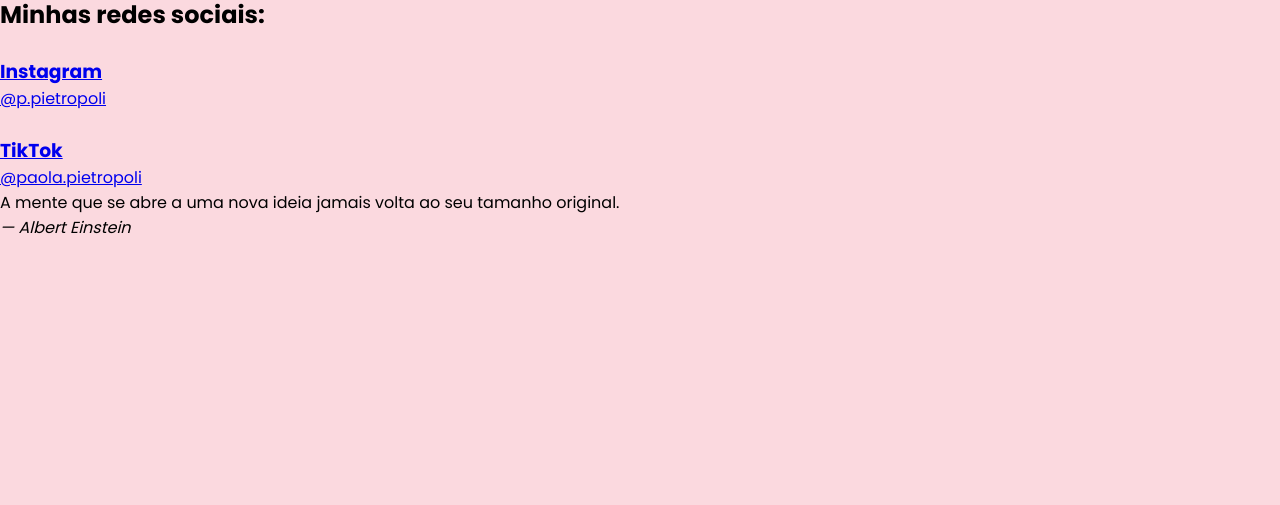
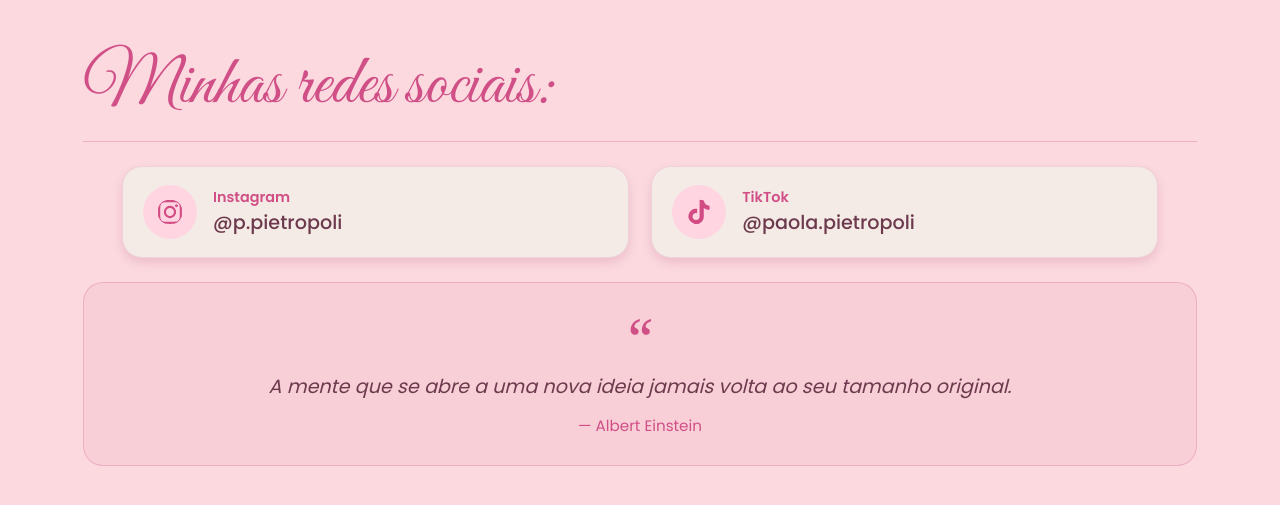
Before and after one commit to paolapietropoli/meu-site-pessoal, a plain HTML site: page index.html in a window 1280 px wide. Shown: the part 3236-3741 px from the top of the page. Before the commit the page ends 3476 px from the top, so only its background shows below. Drawn offline with Linux system fonts and the light colour scheme.

Commit message:
Implementação do CSS na sessão 'Redes Sociais'

```diff
--- a/style.css
+++ b/style.css
@@ -491,77 +491,116 @@ body {
   transform: translateY(-80%) rotate(180deg);  /* só a pontinha aparece no topo */
 }
 
-
-/* ===== Seção 2: tablet e celular ===== */
-@media (max-width: 900px) {
-  .sobre {
-    padding-bottom: 30vw;
+/* ===================================================
+   SEÇÃO 5 — REDES SOCIAIS
+   =================================================== */
+.redes {
+  padding: clamp(2rem, 4vw, 5rem) 6.5vw clamp(3rem, 6vw, 6rem);
+  background-color: var(--rosa-fundo);
 }
 
-  .sobre__titulo {
-    text-align: center;
+/* ----- Título + linha ----- */
+.redes__titulo {
+  margin-bottom: 1.5rem;
+  padding-bottom: 1rem;
+  border-bottom: 0.0625rem solid rgba(208, 79, 134, 0.3);
+  font-family: var(--fonte-script);
+  font-size: clamp(3rem, 5.5vw, 5.5rem);
+  font-weight: 400;
+  line-height: 1.1;
+  color: var(--rosa-forte);
 }
 
-  .sobre__cards {
-    grid-template-columns: 1fr;
-    gap: 1.5rem;
+/* ----- Cards das redes (2 colunas) ----- */
+.redes__cards {
+  display: grid;
+  grid-template-columns: 1fr 1fr;
+  gap: clamp(0.75rem, 1.7vw, 2rem);
+  padding-inline: clamp(0rem, 3vw, 3rem);   /* cards um pouco mais estreitos que a citação */
+  margin-bottom: 1.5rem;
 }
 
-  .sobre__flor {
-    width: 34vw;
-  }
+.rede {
+  display: flex;
+  align-items: center;
+  gap: 1rem;
+  padding: 1.1rem 1.25rem;
+  background-color: var(--creme);
+  border: 0.0625rem solid rgba(208, 79, 134, 0.15);
+  border-radius: 1.25rem;
+  box-shadow: 0 0.3rem 0.6rem rgba(176, 70, 110, 0.18);
+  text-decoration: none;
+  transition: transform 0.2s, box-shadow 0.2s;
 }
 
-/* ===== Respeita quem prefere menos movimento ===== */
-@media (prefers-reduced-motion: reduce) {
-  .btn {
-    transition: none;
-  }
+.rede:hover {
+  transform: translateY(-0.25rem);
+  box-shadow: 0 0.7rem 1.2rem rgba(176, 70, 110, 0.28);
 }
 
-/* ===== Tablet e celular: uma coluna ===== */
-@media (max-width: 900px) {
-  .hero {
-    grid-template-columns: 1fr;
-    justify-items: center;
-    padding: 7rem 1rem 4rem;
-    text-align: center;
+.rede:active {
+  transform: translateY(-0.05rem);
 }
 
-  .hero__content {
-    order: -1;                 /* título aparece antes da polaroid */
-    align-items: center;
-    padding-bottom: 0;
+.rede:focus-visible {
+  outline: 0.2rem solid var(--rosa-forte);
+  outline-offset: 0.25rem;
 }
 
-  .hero__titulo {
-    width: min(100%, 30rem);
+/* a própria imagem vira a bolinha rosa (o padding deixa o ícone menor dentro dela) */
+.rede img {
+  flex-shrink: 0;
+  width: 3.4rem;
+  height: 3.4rem;
+  padding: 0.9rem;
+  border-radius: 50%;
+  background-color: #ffd5e2;
 }
 
-  .hero__polaroid {
-    align-self: auto;
-    height: auto;
-    width: min(100%, 26rem);
-    margin: 2rem 0 0;
+.rede h3 {
+  font-size: 0.9rem;
+  font-weight: 600;
+  color: var(--rosa-forte);
 }
 
-  .hero__flores {
-    width: 38vw;
-  }
+.rede p {
+  font-size: 1.2rem;
+  font-weight: 500;
+  color: var(--texto);
+  overflow-wrap: anywhere;     /* nomes compridos não estouram o card */
 }
 
-/* ===== Celular pequeno ===== */
-@media (max-width: 480px) {
-  .nav__lista {
-    gap: 0.4rem 1rem;
-    padding: 0.5rem 1.2rem;
+/* ----- Citação ----- */
+.citacao {
+  padding: 2rem 1.5rem 1.75rem;
+  text-align: center;
+  background-color: rgba(208, 79, 134, 0.08);
+  border: 0.0625rem solid rgba(208, 79, 134, 0.25);
+  border-radius: 1.25rem;
+  color: var(--texto);
 }
 
-  .nav__link {
-    font-size: 0.8rem;
+/* aspas grandes em cima do texto (pseudo-elemento) */
+.citacao::before {
+  content: "\201C";
+  display: block;
+  margin-bottom: 0.75rem;
+  font-family: Georgia, serif;
+  font-size: 3.5rem;
+  line-height: 0.8;
+  color: var(--rosa-forte);
 }
 
-  .nav__link::before {
-    display: none;             /* some com os ícones para caber o menu */
+.citacao p {
+  font-size: clamp(1rem, 1.5vw, 1.35rem);
+  font-style: italic;
+  line-height: 1.6;
 }
+
+.citacao cite {
+  display: block;
+  margin-top: 0.75rem;
+  font-size: 0.95rem;
+  font-style: normal;
+  color: var(--rosa-forte);
 }
```
Also changed, not shown: index.html (+1 -8 lines), imagens/insta.svg (added), imagens/ttk - Copia.svg (added), imagens/ttk.svg (added). Lines whose indentation alone changed are shown as unchanged.
